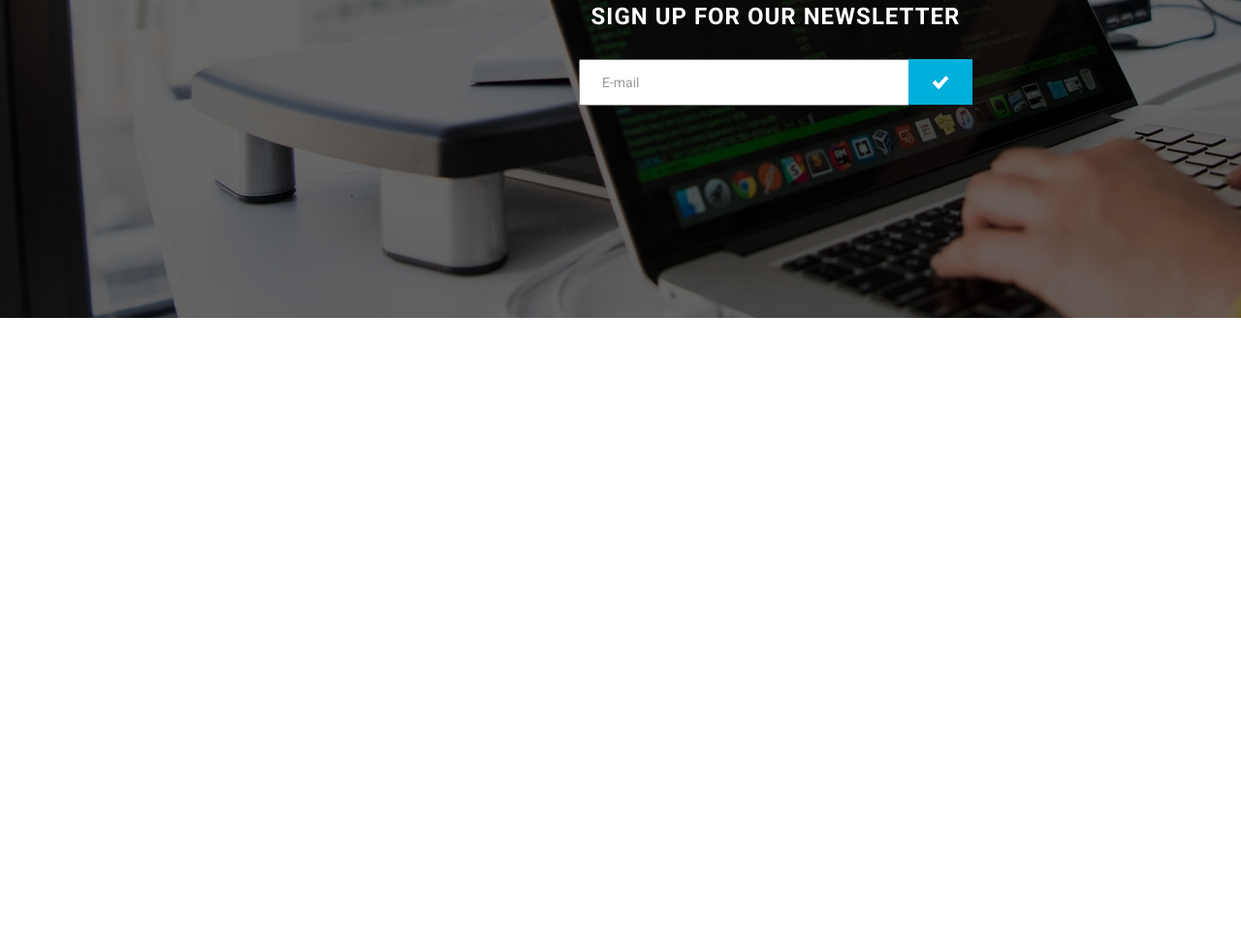
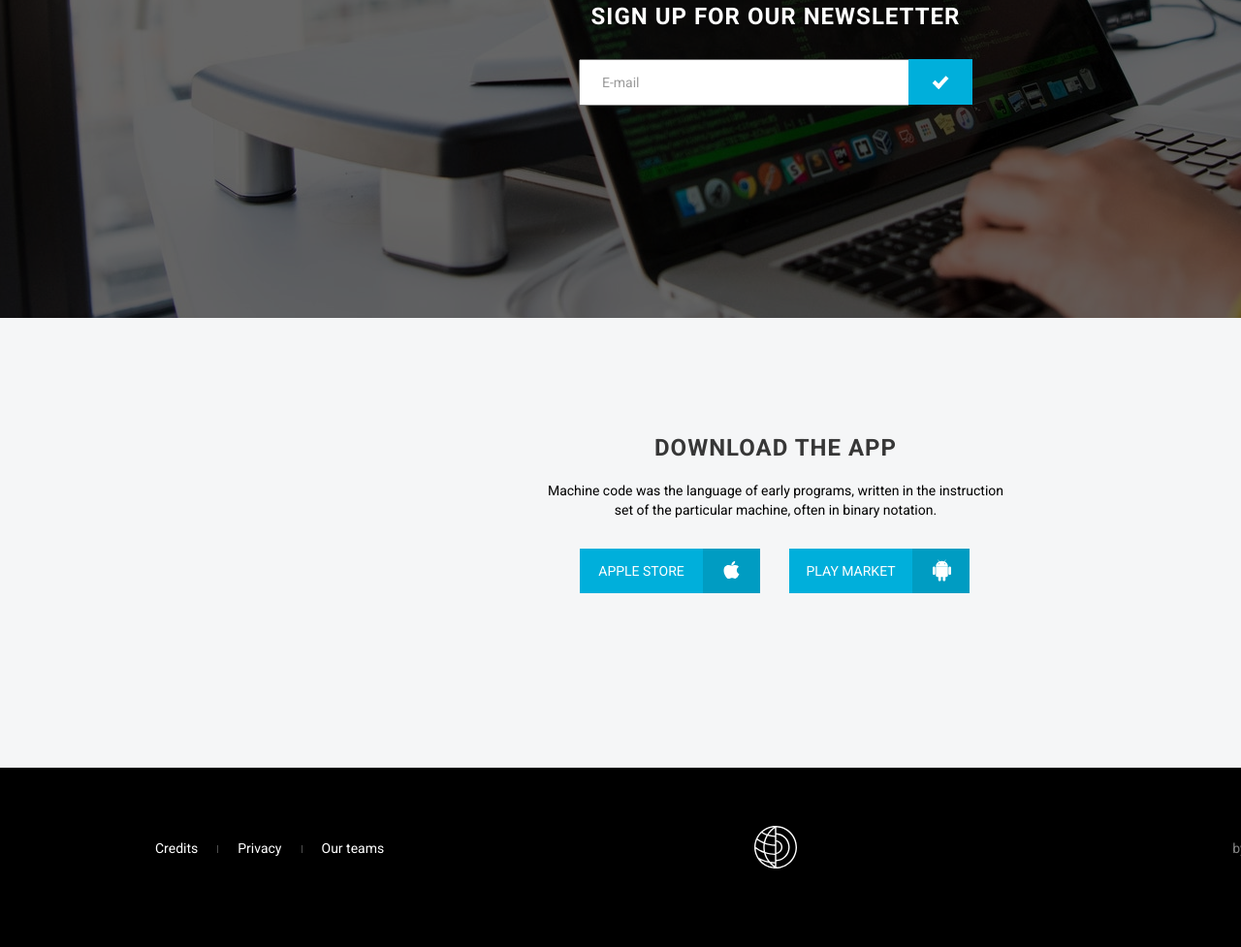
Before and after one commit to AlexeySmk/RS-School-Projects, a plain HTML site: page webdev/index.html in a window 1280 px wide. Shown: the part 3128-4105 px from the top of the page at 97% size. Before the commit the page ends 3456 px from the top, so only its background shows below. Drawn offline with Linux system fonts and the light colour scheme.

Commit message:
feat: add download section and footer

```diff
--- a/webdev/index.html
+++ b/webdev/index.html
@@ -147,8 +147,57 @@
         </section>
 
 
+        <section class="download-section">
+
+            <h2 class="vis-hidden">webdev</h2>
+
+            <article class="download-article">
+
+                <h2 class="download-header">Download the App</h2>
+                <p class="download-header-description">Machine code was the language of early programs, written in the instruction set of the particular machine, often in binary notation.</p>
+                <form action="#" class="download-form">
+
+                    <div class="btn-wrapper">
+                        <button class="download-form-button button1">Apple Store</button>
+                    </div>
+
+                    <div class="btn-wrapper">
+                        <button class="download-form-button button2">Play Market</button>
+                    </div>
+
+                </form>
+            </article>
+
+        </section>
+
 
     </main>
+
+    <footer class="footer">
+
+        <nav class="footer-nav">
+
+            <ul class="footer-nav-list">
+                <li class="footer-nav-item">
+                    <a href="#">Credits</a>
+                </li>
+                <li class="footer-nav-item">
+                    <a href="#">Privacy</a>
+                </li>
+                <li class="footer-nav-item">
+                    <a href="#">Our teams</a>
+                </li>
+            </ul>
+
+
+            <a href="#" class="logo-link"><img src="assets/logo.svg" alt="logo"></a>
+
+            <p class="author">by TonYem for RSS at 2020</p>
+
+        </nav>
+
+
+    </footer>
 
 </body>
 
--- a/webdev/style.css
+++ b/webdev/style.css
@@ -116,6 +116,7 @@
         color: #ffffff;
         background-color: #00AFDB;
         border: none;
+        transition: all 0.2s;
     }
 
     .header-button:hover {
@@ -430,3 +431,207 @@
         box-sizing: border-box;
         transform: rotate(133deg);
     }
+
+    .download-section {
+        width: 1600px;
+        height: 464px;
+        background-color: #F5F6F7;
+        display: flex;
+        justify-content: center;
+    }
+
+    .download-article {
+        width: 480px;
+        height: 200px;
+        margin-top: 120px;
+        /* background-color: lightblue; */
+        display: flex;
+        flex-direction: column;
+        /* justify-content: center; */
+        align-items: center;
+    }
+
+    .download-header {
+        font-family: Roboto;
+        font-style: normal;
+        font-weight: bold;
+        font-size: 24px;
+        line-height: 28px;
+        letter-spacing: 1px;
+        text-transform: uppercase;
+        color: #373737;
+        margin: 0;
+        margin-bottom: 20px;
+    }
+
+    .download-header-description {
+        font-family: Roboto;
+        font-style: normal;
+        font-weight: normal;
+        font-size: 14px;
+        line-height: 143%;
+        text-align: center;
+        margin: 0;
+        margin-bottom: 30px;
+    }
+
+    .download-form {
+        display: flex;
+        width: 480px;
+        /* margin-left: 51px; */
+    }
+
+    .btn-wrapper {
+        display: flex;
+        margin-right: 99px;
+    }
+
+    .download-form-button {
+        width: 127px;
+        height: 46px;
+        background-color: #00AFDB;
+        border: none;
+        position: relative;
+        font-family: Roboto;
+        font-style: normal;
+        font-weight: 400;
+        font-size: 14px;
+        line-height: 16px;
+        text-align: center;
+        text-transform: uppercase;
+        color: #FFFFFF;
+        outline: none;
+    }
+
+    .download-form-button:hover {
+        background-color: #009CC2;
+        cursor: pointer;
+        transition: all 0.2s;
+    }
+
+    .button1:after {
+        content: url("assets/icon-apple.svg");
+        display: block;
+        position: absolute;
+        top: 0px;
+        right: -59px;
+        width: 59px;
+        height: 46px;
+        background-color: #009CC2;
+        line-height: 54px;
+    }
+
+    .button2:after {
+        content: url("assets/icon-android.svg");
+        display: block;
+        position: absolute;
+        top: 0px;
+        right: -59px;
+        width: 59px;
+        height: 46px;
+        background-color: #009CC2;
+        line-height: 59px;
+    }
+
+    .btn-wrapper:first-child {
+        margin-left: 38px;
+        margin-right: 89px;
+    }
+    /* footer */
+
+    .footer {
+        width: 1600px;
+        height: 185px;
+        background-color: #000000;
+        display: flex;
+    }
+
+    .footer-nav {
+        margin-top: 58px;
+        margin-left: 160px;
+        display: flex;
+    }
+
+    .footer-nav-list {
+        padding: 0;
+        display: flex;
+        height: 20px;
+        margin-right: 382px;
+    }
+
+    .footer-nav-item {
+        padding-right: 20px;
+        /* border-right: 1px solid grey; */
+    }
+
+    .footer-nav-item:first-child {
+        margin-right: 21px;
+        position: relative;
+    }
+
+    .footer-nav-item:first-child:after {
+        content: "";
+        display: block;
+        width: 8px;
+        height: 8px;
+        border-right: 1px solid #4E4E4E;
+        position: absolute;
+        top: 6px;
+        right: -1px;
+    }
+
+    .footer-nav-item:nth-child(2) {
+        margin-right: 21px;
+        position: relative;
+    }
+
+    .footer-nav-item:nth-child(2):after {
+        content: "";
+        display: block;
+        width: 8px;
+        height: 8px;
+        border-right: 1px solid #4E4E4E;
+        position: absolute;
+        top: 6px;
+        right: -1px;
+    }
+
+    .footer-nav-item:last-child {
+        border: none;
+        margin: 0;
+        padding: 0;
+    }
+
+    .footer-nav-item a {
+        font-family: Roboto;
+        font-style: normal;
+        font-weight: normal;
+        font-size: 14px;
+        line-height: 140%;
+        color: #FFFFFF;
+        text-decoration: none;
+    }
+
+    .footer-nav-item a:hover {
+        color: #999999;
+        transition: all 0.2s;
+    }
+
+    .author {
+        font-family: Roboto;
+        font-style: normal;
+        font-weight: normal;
+        font-size: 14px;
+        line-height: 140%;
+        text-align: center;
+        color: #818181;
+    }
+
+    .logo-link {
+        margin-top: 2px;
+        margin-right: 449px;
+    }
+
+    .author {
+        margin-top: 16px;
+    }
```
Also changed, not shown: webdev/assets/icon-android.svg (added), webdev/assets/icon-apple.svg (added).
